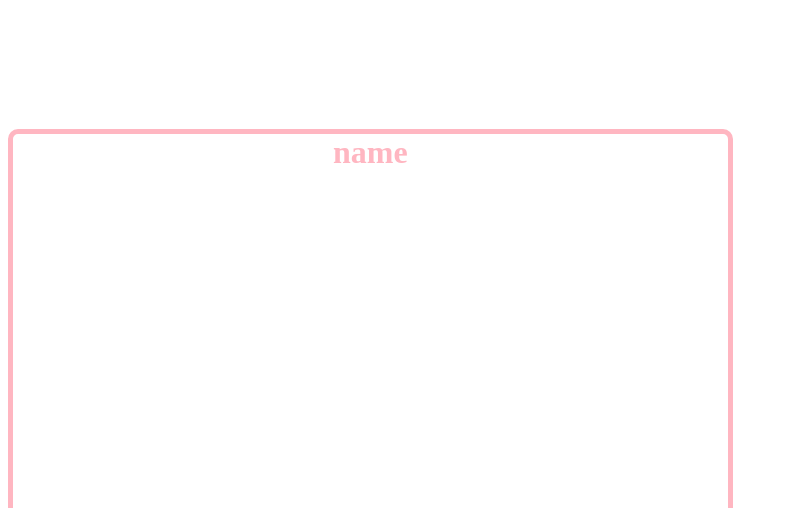
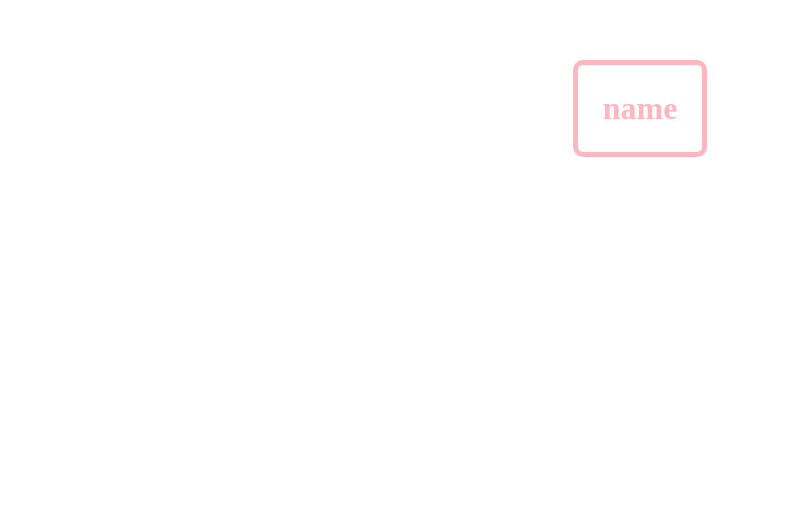
Before and after one commit to Sirpedia/Profile, a plain HTML site: page index.html in a window 1280 px wide. Shown: the part 292-800 px from the top of the page, without its empty margins (0-788 px from the left). Drawn offline with Linux system fonts and the light colour scheme.

Commit message:
Update index.html

```diff
--- a/index.html
+++ b/index.html
@@ -1,10 +1,29 @@
-<html>
- <h1 style="padding-right: 25%;padding-left:25%;padding-bottom:50%;background-color:white;border: 5px solid lightpink;border-radius:10px;color:lightpink;box-align:center;position:absolute;top:50%;" > name </h1>
-
-
-
-
-
-
-
+<!DOCTYPE html>
+<html lang="en">
+<head>
+    <meta charset="UTF-8">
+    <meta name="viewport" content="width=device-width, initial-scale=1.0">
+    <title>Centered Content</title>
+    <style>
+        body {
+            margin: 0;
+            height: 100vh;
+            display: flex;
+            justify-content: center;
+            align-items: center;
+            background-color: white;
+        }
+        h1 {
+            padding: 25px;
+            background-color: white;
+            border: 5px solid lightpink;
+            border-radius: 10px;
+            color: lightpink;
+            text-align: center;
+        }
+    </style>
+</head>
+<body>
+    <h1>name</h1>
+</body>
 </html>
```
